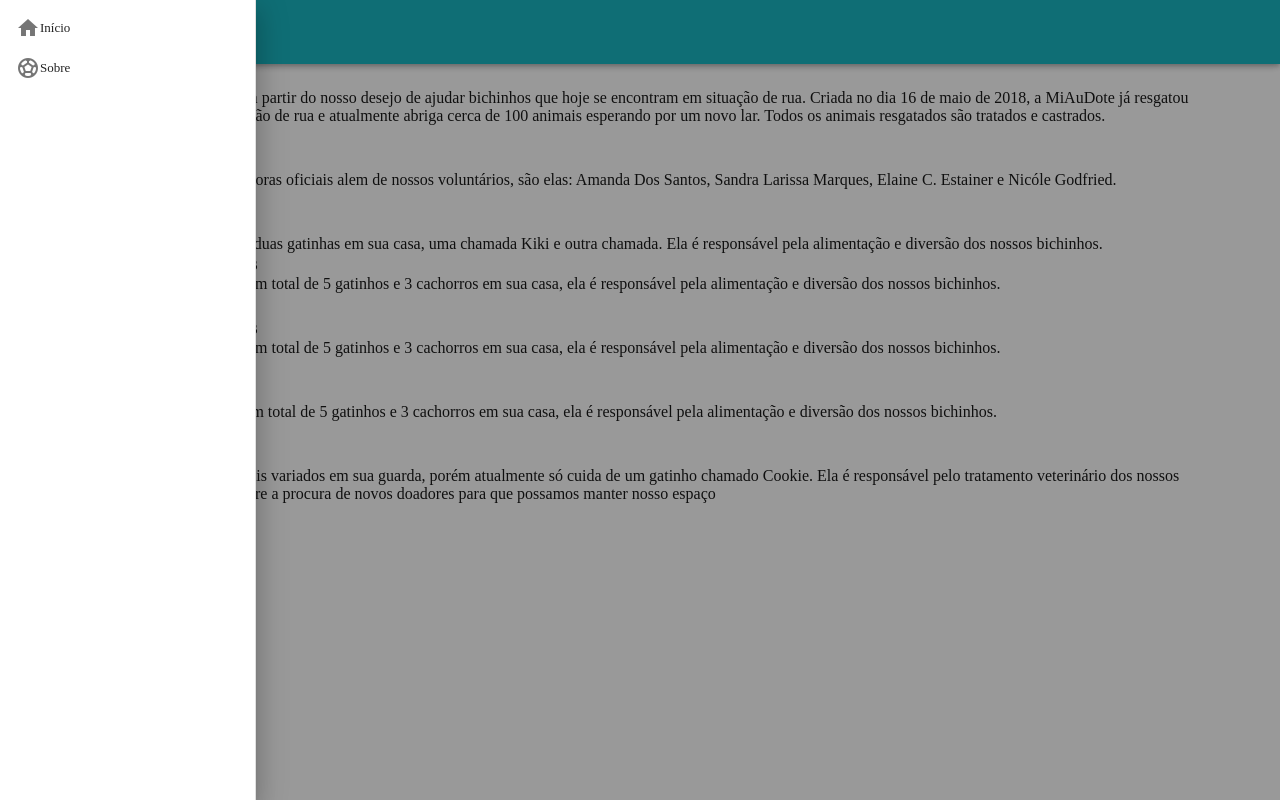
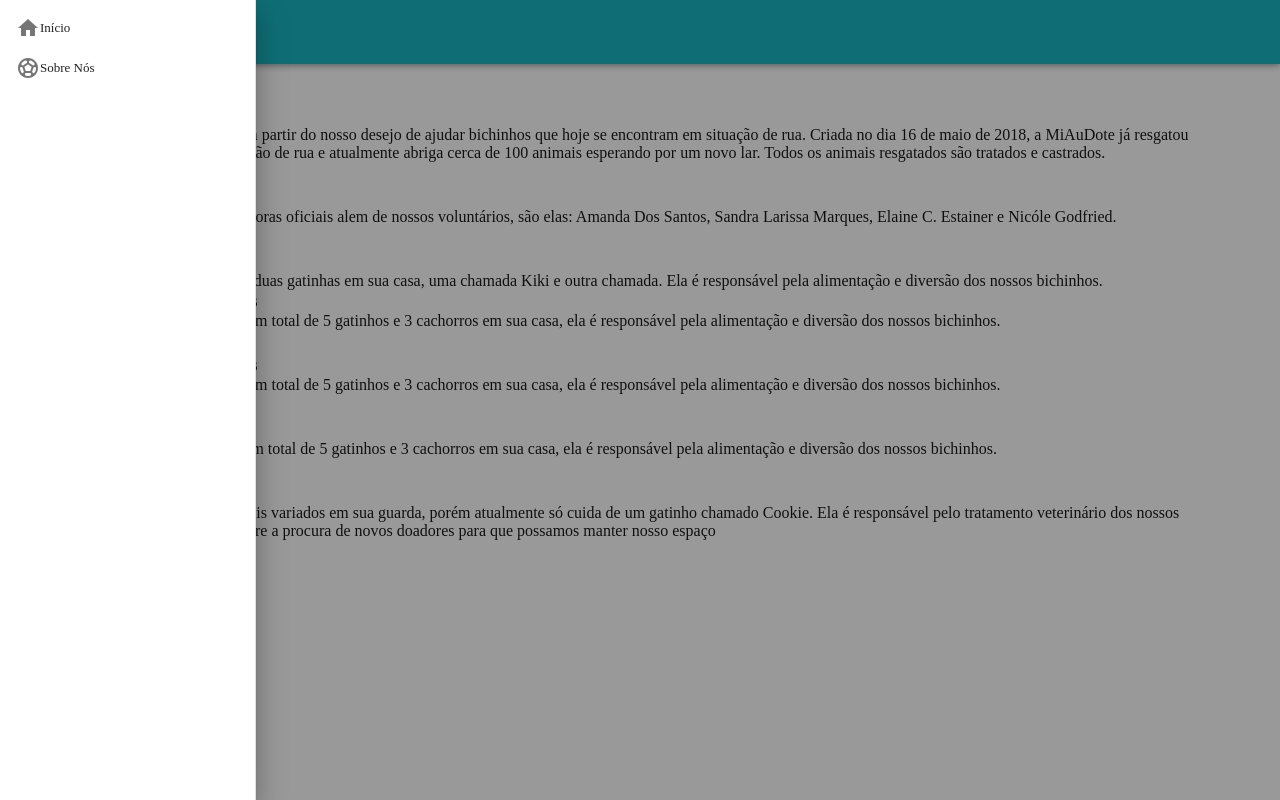
Before and after one commit to Nicole-Godfried/MiAuDote, a Vue app in the folder app/: page /#/sobre in a window 1280 px wide. Both pictures are taken after a click on the button 40 px from the left and 32 px from the top of the page. Built offline with nearby package versions, Linux system fonts and the light colour scheme.

Commit message:
Ajuste para tela Sobre

```diff
--- a/app/src/App.vue
+++ b/app/src/App.vue
@@ -5,7 +5,7 @@
     <AppNavBar />
     <div id="nav">
       <router-link to="/">Home</router-link> |
-      <router-link to="/sobre">Sobre</router-link> |
+      <router-link to="/sobre">Sobre Nós</router-link> |
       <router-link to="/adote">Adote</router-link>
     </div>
     <router-view/>
--- a/app/src/components/AppNavBar.vue
+++ b/app/src/components/AppNavBar.vue
@@ -18,12 +18,12 @@
             </v-list-item>
           </router-link>
 
-          <router-link to="/">
+          <router-link to="/sobre">
             <v-list-item>
               <v-list-item-icon>
                 <v-icon>mdi-soccer</v-icon>
               </v-list-item-icon>
-              <v-list-item-title>Sobre</v-list-item-title>
+              <v-list-item-title>Sobre Nós</v-list-item-title>
             </v-list-item>
           </router-link>
 
--- a/app/src/views/Sobre.vue
+++ b/app/src/views/Sobre.vue
@@ -2,6 +2,7 @@
   <div class="sobre">
     <h1 class="text h5 text-center mb-2 mt-2">Sobre nós</h1>
     <v-container>
+      <h1 class="text h5 text-center mb-5 mt-3">Sobre nós</h1>
       <p></p>
       <h3 class="text-left mb-5 mt-5">De onde viemos?</h3>
       <p class="text-left">
```
